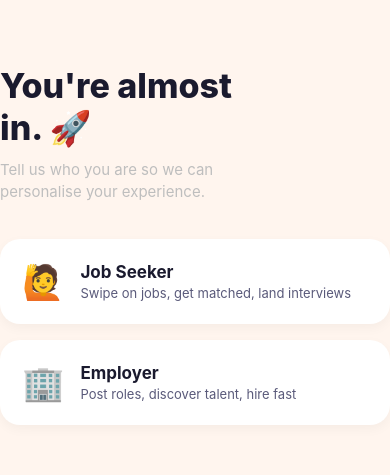
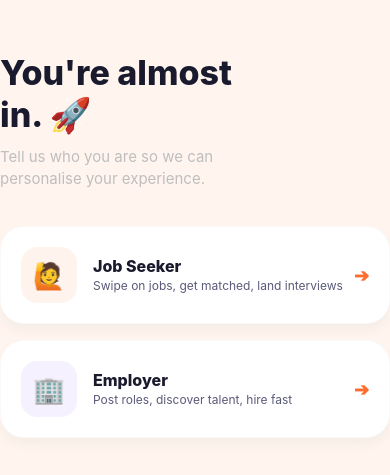
Before and after one commit to Demmyyoung/gyjn-app, a React Native app: screen /Discover in a window 390 px wide. Shown: the part 177-652 px from the top of the page. Built offline with nearby package versions, Linux system fonts and the light colour scheme; what react-native-worklets would draw is missing.

Commit message:
feat: implement core UI screens including onboarding, profile management, and matchmaking flow

```diff
--- a/src/screens/LoginScreen.jsx
+++ b/src/screens/LoginScreen.jsx
@@ -355,11 +355,16 @@ const styles = StyleSheet.create({
     backgroundColor: '#fff',
     borderRadius: 16,
     borderWidth: 1.5,
-    borderColor: 'rgba(0,0,0,0.08)',
+    borderColor: 'rgba(0,0,0,0.05)',
     paddingHorizontal: 18,
     paddingVertical: 14,
     fontSize: 15,
     color: '#1A1A1A',
+    shadowColor: C.night,
+    shadowOffset: { width: 0, height: 2 },
+    shadowOpacity: 0.02,
+    shadowRadius: 4,
+    elevation: 1,
   },
   textArea: { height: 100, textAlignVertical: 'top', paddingTop: 14 },
 
@@ -368,7 +373,7 @@ const styles = StyleSheet.create({
   typePill: {
     paddingHorizontal: 16, paddingVertical: 9,
     borderRadius: 40, borderWidth: 1.5,
-    borderColor: 'rgba(0,0,0,0.1)',
+    borderColor: 'rgba(0,0,0,0.08)',
     backgroundColor: '#fff',
   },
   typePillActive: { backgroundColor: C.orange, borderColor: C.orange },
@@ -383,13 +388,13 @@ const styles = StyleSheet.create({
     alignItems: 'center',
     paddingHorizontal: 14, paddingVertical: 8,
     borderRadius: 40, borderWidth: 1.5,
-    borderColor: 'rgba(0,0,0,0.08)',
+    borderColor: 'rgba(0,0,0,0.05)',
     backgroundColor: '#fff',
   },
-  skillPillActive: { backgroundColor: 'rgba(255,107,44,0.1)', borderColor: C.orange },
+  skillPillActive: { backgroundColor: 'rgba(255,107,44,0.08)', borderColor: C.orange },
   skillCheck: { fontSize: 11, color: C.orange, fontWeight: '800' },
   skillPillText: { fontSize: 13, fontWeight: '600', color: C.muted },
-  skillPillTextActive: { color: C.orange },
+  skillPillTextActive: { color: C.orange, fontWeight: '700' },
 
   cta: { borderRadius: 18, paddingVertical: 17, alignItems: 'center', marginTop: 4 },
   ctaText: { color: '#fff', fontSize: 16, fontWeight: '700' },
@@ -399,7 +404,12 @@ const styles = StyleSheet.create({
   socialBtn: {
     flexDirection: 'row', alignItems: 'center', justifyContent: 'center', gap: 10,
     backgroundColor: '#fff', borderRadius: 18, borderWidth: 1.5,
-    borderColor: 'rgba(0,0,0,0.08)', paddingVertical: 15,
+    borderColor: 'rgba(0,0,0,0.05)', paddingVertical: 15,
+    shadowColor: C.night,
+    shadowOffset: { width: 0, height: 4 },
+    shadowOpacity: 0.03,
+    shadowRadius: 8,
+    elevation: 2,
   },
   socialIcon: { fontSize: 16, fontWeight: '900', color: '#4285F4' },
   socialText: { fontSize: 14, fontWeight: '600', color: C.night },
--- a/src/screens/MatchesScreen.jsx
+++ b/src/screens/MatchesScreen.jsx
@@ -1,8 +1,8 @@
-import React, { useCallback } from 'react';
+import React, { useCallback, useState, useMemo } from 'react';
 import { useQuery } from '@tanstack/react-query';
 import {
   View, Text, StyleSheet, FlatList,
-  TouchableOpacity, ActivityIndicator, RefreshControl,
+  TouchableOpacity, ActivityIndicator, RefreshControl, TextInput,
 } from 'react-native';
 import { useSafeAreaInsets } from 'react-native-safe-area-context';
 import { supabase } from '../lib/supabase';
@@ -64,6 +64,7 @@ function MatchCard({ item, isNew }) {
 export default function MatchesScreen({ route }) {
   const { userName } = route.params || {};
   const insets = useSafeAreaInsets();
+  const [searchQuery, setSearchQuery] = useState('');
 
   const { data: matches = [], isLoading, isFetching, refetch } = useQuery({
     queryKey: ['matches', userName],
@@ -77,6 +78,16 @@ export default function MatchesScreen({ route }) {
     },
     staleTime: 30_000, // 30 s — cached between tab switches
   });
+
+  const filteredMatches = useMemo(() => {
+    if (!searchQuery.trim()) return matches;
+    const query = searchQuery.toLowerCase().trim();
+    return matches.filter((item) => {
+      const role = item.jobs?.role?.toLowerCase() || '';
+      const company = item.jobs?.company?.toLowerCase() || '';
+      return role.includes(query) || company.includes(query);
+    });
+  }, [matches, searchQuery]);
 
   const renderItem = useCallback(({ item, index }) => (
     <MatchCard item={item} isNew={index === 0} />
@@ -95,18 +106,33 @@ export default function MatchesScreen({ route }) {
         </Text>
       </View>
 
+      {/* Search Bar */}
+      {matches.length > 0 && (
+        <View style={styles.searchContainer}>
+          <TextInput
+            style={styles.searchInput}
+            placeholder="Search by role or company..."
+            placeholderTextColor={C.hint}
+            value={searchQuery}
+            onChangeText={setSearchQuery}
+            clearButtonMode="while-editing"
+            autoCorrect={false}
+          />
+        </View>
+      )}
+
       {isLoading ? (
         <View style={styles.loadingWrap}>
           <ActivityIndicator color={C.orange} size="large" />
         </View>
       ) : (
         <FlatList
-          data={matches}
+          data={filteredMatches}
           renderItem={renderItem}
           keyExtractor={keyExtractor}
           contentContainerStyle={[
             styles.listContent,
-            matches.length === 0 && styles.listEmpty,
+            filteredMatches.length === 0 && styles.listEmpty,
           ]}
           showsVerticalScrollIndicator={false}
           initialNumToRender={8}
@@ -119,14 +145,20 @@ export default function MatchesScreen({ route }) {
             />
           }
           ListHeaderComponent={
-            <Text style={styles.sectionLabel}>ALL MATCHES</Text>
+            filteredMatches.length > 0 ? (
+              <Text style={styles.sectionLabel}>ALL MATCHES</Text>
+            ) : null
           }
           ListEmptyComponent={
             <View style={styles.emptyState}>
               <Text style={styles.emptyIcon}>🧞‍♂️</Text>
-              <Text style={styles.emptyTitle}>No wishes granted yet</Text>
+              <Text style={styles.emptyTitle}>
+                {searchQuery ? 'No results found' : 'No wishes granted yet'}
+              </Text>
               <Text style={styles.emptyHint}>
-                Keep swiping on roles you love — your matches will appear here.
+                {searchQuery
+                  ? "Try searching for a different keyword or role."
+                  : "Keep swiping on roles you love — your matches will appear here."}
               </Text>
             </View>
           }
@@ -137,7 +169,7 @@ export default function MatchesScreen({ route }) {
 }
 
 const styles = StyleSheet.create({
-  container: { flex: 1, backgroundColor: '#F5F5F5' },
+  container: { flex: 1, backgroundColor: C.cream },
 
   // Header
   header:   { paddingHorizontal: 24, paddingBottom: 8 },
@@ -145,12 +177,34 @@ const styles = StyleSheet.create({
   subtitle: { fontSize: 13, color: C.hint, marginTop: 2 },
   count:    { fontWeight: '700', color: C.orange },
 
+  // Search Bar
+  searchContainer: {
+    paddingHorizontal: 24,
+    paddingBottom: 12,
+    marginTop: 4,
+  },
+  searchInput: {
+    backgroundColor: '#fff',
+    borderRadius: 16,
+    paddingHorizontal: 16,
+    paddingVertical: 12,
+    fontSize: 14,
+    color: C.night,
+    borderWidth: 1.5,
+    borderColor: 'rgba(0,0,0,0.05)',
+    shadowColor: C.night,
+    shadowOffset: { width: 0, height: 2 },
+    shadowOpacity: 0.02,
+    shadowRadius: 4,
+    elevation: 1,
+  },
+
   // List
   listContent: { paddingHorizontal: 16, paddingBottom: 24, gap: 10 },
   listEmpty:   { flex: 1, justifyContent: 'center' },
   sectionLabel: {
-    fontSize: 11, fontWeight: '700', textTransform: 'uppercase',
-    letterSpacing: 1, color: C.hint, marginBottom: 4, marginTop: 8,
+    fontSize: 11, fontWeight: '800', textTransform: 'uppercase',
+    letterSpacing: 1.2, color: C.orange, marginBottom: 4, marginTop: 8,
   },
 
   // Loading
@@ -158,14 +212,17 @@ const styles = StyleSheet.create({
 
   // Card
   card: {
-    backgroundColor: '#fff', borderRadius: 20, padding: 16,
+    backgroundColor: '#fff', borderRadius: 22, padding: 16,
     flexDirection: 'row', alignItems: 'center', gap: 14,
-    borderWidth: 1, borderColor: C.border,
+    shadowColor: C.night, shadowOffset: { width: 0, height: 4 },
+    shadowOpacity: 0.04, shadowRadius: 10, elevation: 2,
+    borderWidth: 1, borderColor: 'rgba(0,0,0,0.015)',
   },
   logoBox: {
-    width: 52, height: 52, borderRadius: 14,
-    backgroundColor: 'rgba(255,107,44,0.08)',
+    width: 54, height: 54, borderRadius: 16,
+    backgroundColor: 'rgba(255,107,44,0.1)',
     alignItems: 'center', justifyContent: 'center',
+    borderWidth: 1, borderColor: 'rgba(255,107,44,0.15)',
   },
   logoEmoji: { fontSize: 24 },
   cardInfo:    { flex: 1 },
@@ -175,8 +232,8 @@ const styles = StyleSheet.create({
   cardRight:   { alignItems: 'flex-end', gap: 4 },
 
   // Status badge
-  statusBadge: { borderRadius: 10, paddingHorizontal: 10, paddingVertical: 3 },
-  statusText:  { fontSize: 11, fontWeight: '700' },
+  statusBadge: { borderRadius: 12, paddingHorizontal: 10, paddingVertical: 5 },
+  statusText:  { fontSize: 10, fontWeight: '700', textTransform: 'uppercase', letterSpacing: 0.5 },
 
   // New badge
   newBadge:     { backgroundColor: C.orange, borderRadius: 10, paddingHorizontal: 8, paddingVertical: 2 },
--- a/src/screens/OnboardingScreen.jsx
+++ b/src/screens/OnboardingScreen.jsx
@@ -25,26 +25,36 @@ export default function OnboardingScreen({ navigation }) {
         <View style={styles.cards}>
           <TouchableOpacity
             style={styles.card}
-            activeOpacity={0.8}
+            activeOpacity={0.85}
             onPress={() => navigation.navigate('Login', { role: 'seeker' })}
           >
+            <View style={styles.cardLeft}>
+              <View style={[styles.emojiBox, { backgroundColor: 'rgba(255, 107, 44, 0.08)' }]}>
                 <Text style={styles.cardEmoji}>🙋</Text>
+              </View>
               <View style={styles.cardTextContainer}>
                 <Text style={styles.cardLabel}>Job Seeker</Text>
                 <Text style={styles.cardDesc}>Swipe on jobs, get matched, land interviews</Text>
               </View>
+            </View>
+            <Text style={styles.cardArrow}>➔</Text>
           </TouchableOpacity>
 
           <TouchableOpacity
             style={styles.card}
-            activeOpacity={0.8}
+            activeOpacity={0.85}
             onPress={() => navigation.navigate('Login', { role: 'employer' })}
           >
+            <View style={styles.cardLeft}>
+              <View style={[styles.emojiBox, { backgroundColor: 'rgba(123, 79, 233, 0.08)' }]}>
                 <Text style={styles.cardEmoji}>🏢</Text>
+              </View>
               <View style={styles.cardTextContainer}>
                 <Text style={styles.cardLabel}>Employer</Text>
                 <Text style={styles.cardDesc}>Post roles, discover talent, hire fast</Text>
               </View>
+            </View>
+            <Text style={styles.cardArrow}>➔</Text>
           </TouchableOpacity>
         </View>
       </SafeAreaView>
@@ -75,19 +85,35 @@ const styles = StyleSheet.create({
   cards: { gap: 16 },
   card: {
     backgroundColor: '#FFFFFF',
-    borderRadius: 20,
-    padding: 22,
+    borderRadius: 24,
+    padding: 20,
+    flexDirection: 'row',
+    alignItems: 'center',
+    justifyContent: 'space-between',
+    shadowColor: C.night,
+    shadowOffset: { width: 0, height: 6 },
+    shadowOpacity: 0.04,
+    shadowRadius: 12,
+    elevation: 2,
+    borderWidth: 1,
+    borderColor: 'rgba(0,0,0,0.015)',
+  },
+  cardLeft: {
     flexDirection: 'row',
     alignItems: 'center',
     gap: 16,
-    shadowColor: '#000',
-    shadowOffset: { width: 0, height: 4 },
-    shadowOpacity: 0.04,
-    shadowRadius: 12,
-    elevation: 2,
+    flex: 1,
   },
-  cardEmoji: { fontSize: 34 },
-  cardTextContainer: { flex: 1 },
-  cardLabel: { fontSize: 17, fontWeight: '700', color: C.night, marginBottom: 3 },
-  cardDesc: { fontSize: 13, color: C.muted },
+  emojiBox: {
+    width: 56,
+    height: 56,
+    borderRadius: 16,
+    alignItems: 'center',
+    justifyContent: 'center',
+  },
+  cardEmoji: { fontSize: 26 },
+  cardTextContainer: { flex: 1, gap: 2 },
+  cardLabel: { fontSize: 16, fontWeight: '800', color: C.night },
+  cardDesc: { fontSize: 12, color: C.muted, lineHeight: 16 },
+  cardArrow: { fontSize: 18, color: C.orange, fontWeight: '700', paddingLeft: 8 },
 });
--- a/src/screens/ProfileScreen.jsx
+++ b/src/screens/ProfileScreen.jsx
@@ -475,16 +475,30 @@ const styles = StyleSheet.create({
 
   // Sections
   section: { backgroundColor: '#fff', borderRadius: 20, padding: 18, borderWidth: 0.5, borderColor: 'rgba(0,0,0,0.06)' },
-  sectionLabel: { fontSize: 11, fontWeight: '700', textTransform: 'uppercase', letterSpacing: 0.8, color: '#ABABAB', marginBottom: 12 },
+  sectionLabel: { fontSize: 11, fontWeight: '800', textTransform: 'uppercase', letterSpacing: 1.2, color: C.orange, marginBottom: 12 },
   emptyHint: { fontSize: 13, color: C.hint, fontStyle: 'italic' },
 
   chips: { flexDirection: 'row', flexWrap: 'wrap', gap: 8 },
-  chip: { backgroundColor: 'rgba(255,107,44,0.1)', borderRadius: 20, paddingHorizontal: 14, paddingVertical: 6 },
+  chip: {
+    backgroundColor: 'rgba(255,107,44,0.08)',
+    borderRadius: 20,
+    paddingHorizontal: 14,
+    paddingVertical: 7,
+    borderWidth: 1,
+    borderColor: 'rgba(255,107,44,0.15)',
+  },
   chipText: { fontSize: 12, fontWeight: '600', color: C.orange },
 
-  prefRow: { flexDirection: 'row', justifyContent: 'space-between', alignItems: 'center', paddingVertical: 8, borderBottomWidth: 1, borderBottomColor: 'rgba(0,0,0,0.05)' },
-  prefLabel: { fontSize: 13, color: '#6B6B6B' },
-  prefVal: { fontSize: 13, fontWeight: '600', color: C.night },
+  prefRow: {
+    flexDirection: 'row',
+    justifyContent: 'space-between',
+    alignItems: 'center',
+    paddingVertical: 12,
+    borderBottomWidth: 1,
+    borderBottomColor: 'rgba(0,0,0,0.04)'
+  },
+  prefLabel: { fontSize: 13, fontWeight: '500', color: C.muted },
+  prefVal: { fontSize: 13, fontWeight: '700', color: C.night },
 
   logoutBtn: { backgroundColor: 'rgba(255,71,87,0.1)', borderRadius: 18, paddingVertical: 15, alignItems: 'center' },
   logoutText: { color: '#FF4757', fontSize: 14, fontWeight: '700' },
@@ -503,9 +517,11 @@ const styles = StyleSheet.create({
   fieldLabel: { fontSize: 11, fontWeight: '700', color: '#6B6B6B', letterSpacing: 0.8 },
   fieldInput: {
     backgroundColor: '#fff', borderRadius: 16,
-    borderWidth: 1.5, borderColor: 'rgba(0,0,0,0.08)',
+    borderWidth: 1.5, borderColor: 'rgba(0,0,0,0.05)',
     paddingHorizontal: 18, paddingVertical: 14,
     fontSize: 15, color: '#1A1A1A',
+    shadowColor: C.night, shadowOffset: { width: 0, height: 2 },
+    shadowOpacity: 0.02, shadowRadius: 4, elevation: 1,
   },
   textArea: { height: 110, textAlignVertical: 'top', paddingTop: 14 },
 
--- a/src/screens/SwipeScreen.jsx
+++ b/src/screens/SwipeScreen.jsx
@@ -10,6 +10,7 @@ import Animated, {
   interpolate, runOnJS,
 } from 'react-native-reanimated';
 import { useSafeAreaInsets } from 'react-native-safe-area-context';
+import { LinearGradient } from 'expo-linear-gradient';
 import * as Haptics from 'expo-haptics';
 import { supabase } from '../lib/supabase';
 
@@ -55,22 +56,43 @@ function Tag({ label, type }) {
 // ─── JobCard (pure renderer) ────────────────────────────────────────────────
 
 function JobCard({ job, onPress }) {
+  const colors = job.colors && job.colors.length >= 2 ? job.colors : [C.orange, C.mango];
+
   return (
-    <TouchableOpacity activeOpacity={1} onPress={onPress} style={styles.card}>
-      <View style={[styles.cardTop, { backgroundColor: job.colors[0] }]}>
+    <TouchableOpacity activeOpacity={0.95} onPress={onPress} style={styles.card}>
+      <LinearGradient
+        colors={colors}
+        start={{ x: 0, y: 0 }}
+        end={{ x: 1, y: 1 }}
+        style={styles.cardTop}
+      >
         <View style={styles.matchPill}>
           <Text style={styles.matchPillText}>{job.match}% match</Text>
         </View>
         <View style={styles.cardLogoWrap}>
-          <View style={[styles.cardLogoBox, { backgroundColor: 'rgba(0,0,0,0.18)' }]}>
+          <View style={styles.cardLogoBox}>
             <Text style={styles.cardLogoEmoji}>{job.emoji}</Text>
           </View>
         </View>
-      </View>
+      </LinearGradient>
       <View style={styles.cardBottom}>
         <Text style={styles.cardCompany}>{job.company}</Text>
         <Text style={styles.cardRole}>{job.role}</Text>
-        <Text style={styles.cardSalary}>{job.salary} / mo</Text>
+
+        <View style={styles.cardTagsRow}>
+          {job.tags && job.tags.slice(0, 2).map((t, idx) => (
+            <View key={idx} style={[styles.cardTag, { backgroundColor: TAG_COLORS[t.type]?.bg || TAG_COLORS.default.bg }]}>
+              <Text style={[styles.cardTagText, { color: TAG_COLORS[t.type]?.text || TAG_COLORS.default.text }]}>
+                {t.label}
+              </Text>
+            </View>
+          ))}
+        </View>
+
+        <View style={styles.cardBottomFooter}>
+          <Text style={styles.cardSalary}>{job.salary} / mo</Text>
+          <Text style={styles.tapPrompt}>Tap details ➔</Text>
+        </View>
       </View>
     </TouchableOpacity>
   );
@@ -124,6 +146,21 @@ function AnimatedCard({ job, isTop, stackIndex, translateX, translateY, onPress,
     };
   });
 
+  const likeStyle = useAnimatedStyle(() => {
+    const opacity = interpolate(translateX.value, [0, 80], [0, 1], 'clamp');
+    return { opacity };
+  });
+
+  const nopeStyle = useAnimatedStyle(() => {
+    const opacity = interpolate(translateX.value, [-80, 0], [1, 0], 'clamp');
+    return { opacity };
+  });
+
+  const saveStyle = useAnimatedStyle(() => {
+    const opacity = interpolate(translateY.value, [0, 80], [0, 1], 'clamp');
+    return { opacity };
+  });
+
   return (
     <Animated.View
       style={[styles.cardWrapper, animStyle, { zIndex: 100 - stackIndex }]}
@@ -131,6 +168,19 @@ function AnimatedCard({ job, isTop, stackIndex, translateX, translateY, onPress,
       shouldRasterizeIOS={true}
     >
       <JobCard job={job} onPress={isTop ? onPress : undefined} />
+      {isTop && (
+        <>
+          <Animated.View style={[styles.stampOverlay, styles.stampLike, likeStyle]}>
+            <Text style={styles.stampTextLike}>APPLY</Text>
+          </Animated.View>
+          <Animated.View style={[styles.stampOverlay, styles.stampNope, nopeStyle]}>
+            <Text style={styles.stampTextNope}>SKIP</Text>
+          </Animated.View>
+          <Animated.View style={[styles.stampOverlay, styles.stampSave, saveStyle]}>
+            <Text style={styles.stampTextSave}>SAVE</Text>
+          </Animated.View>
+        </>
+      )}
     </Animated.View>
   );
 }
@@ -397,9 +447,11 @@ export default function SwipeScreen({ route, navigation, onMatchLand }) {
       {/* Header — logo center, filter right */}
       <View style={[styles.header, { paddingTop: Math.max(insets.top, 8) }]}>
         <View style={{ width: 40 }} />
-        <Text style={styles.logo}>Jinni</Text>
-        <TouchableOpacity style={styles.filterBtn}>
-          <Text style={styles.filterIcon}>☰</Text>
+        <Text style={styles.logo}>🧞‍♂️ Jinni</Text>
+        <TouchableOpacity style={styles.filterBtn} activeOpacity={0.7}>
+          <View style={styles.filterBtnCircle}>
+            <Text style={styles.filterIcon}>☰</Text>
+          </View>
         </TouchableOpacity>
       </View>
 
@@ -438,8 +490,19 @@ export default function SwipeScreen({ route, navigation, onMatchLand }) {
             <Text style={styles.sheetDesc}>{detailJob?.description}</Text>
             <Text style={styles.sheetSectionLabel}>REQUIREMENTS</Text>
             {detailJob?.reqs.map((r, i) => <Text key={i} style={styles.sheetReq}>• {r}</Text>)}
-            <TouchableOpacity style={styles.sheetApply} onPress={() => { setShowDetail(false); triggerSwipe('right'); }}>
-              <Text style={styles.sheetApplyText}>Apply via Jinni →</Text>
+            <TouchableOpacity
+              activeOpacity={0.85}
+              style={{ marginTop: 24 }}
+              onPress={() => { setShowDetail(false); triggerSwipe('right'); }}
+            >
+              <LinearGradient
+                colors={[C.orange, C.mango]}
+                start={{ x: 0, y: 0 }}
+                end={{ x: 1, y: 0 }}
+                style={styles.sheetApply}
+              >
+                <Text style={styles.sheetApplyText}>Apply via Jinni →</Text>
+              </LinearGradient>
             </TouchableOpacity>
           </ScrollView>
         </View>
@@ -460,7 +523,13 @@ const styles = StyleSheet.create({
   },
   logo: { fontSize: 22, fontWeight: '900', color: C.orange, letterSpacing: -0.5 },
   filterBtn: { width: 40, height: 40, alignItems: 'center', justifyContent: 'center' },
-  filterIcon: { fontSize: 18, color: C.night },
+  filterBtnCircle: {
+    width: 40, height: 40, backgroundColor: '#fff', borderRadius: 20,
+    alignItems: 'center', justifyContent: 'center',
+    shadowColor: '#000', shadowOffset: { width: 0, height: 2 },
+    shadowOpacity: 0.08, shadowRadius: 6, elevation: 3,
+  },
+  filterIcon: { fontSize: 16, color: C.night },
 
   // Deck
   deck: { flex: 1, alignItems: 'center', justifyContent: 'center' },
@@ -475,17 +544,141 @@ const styles = StyleSheet.create({
   },
   cardTop: { flex: 1, justifyContent: 'space-between', padding: 20 },
   matchPill: {
-    alignSelf: 'flex-start', backgroundColor: 'rgba(0,0,0,0.2)',
-    borderRadius: 20, paddingHorizontal: 12, paddingVertical: 5,
+    alignSelf: 'flex-start',
+    backgroundColor: 'rgba(255, 255, 255, 0.2)',
+    borderRadius: 20,
+    paddingHorizontal: 12,
+    paddingVertical: 6,
+    borderWidth: 1,
+    borderColor: 'rgba(255, 255, 255, 0.3)',
   },
-  matchPillText: { color: '#fff', fontSize: 12, fontWeight: '700', letterSpacing: 0.3 },
+  matchPillText: {
+    color: '#fff',
+    fontSize: 11,
+    fontWeight: '800',
+    letterSpacing: 0.5,
+    textTransform: 'uppercase',
+  },
   cardLogoWrap: { alignSelf: 'flex-start' },
-  cardLogoBox: { width: 56, height: 56, borderRadius: 14, alignItems: 'center', justifyContent: 'center' },
-  cardLogoEmoji: { fontSize: 28 },
-  cardBottom: { backgroundColor: C.night, paddingHorizontal: 24, paddingVertical: 22, gap: 4 },
-  cardCompany: { fontSize: 11, fontWeight: '700', color: 'rgba(255,255,255,0.4)', letterSpacing: 1.2, textTransform: 'uppercase' },
-  cardRole: { fontSize: 22, fontWeight: '800', color: '#fff', letterSpacing: -0.3 },
-  cardSalary: { fontSize: 14, fontWeight: '600', color: C.gold, marginTop: 2 },
+  cardLogoBox: {
+    width: 64,
+    height: 64,
+    borderRadius: 18,
+    alignItems: 'center',
+    justifyContent: 'center',
+    backgroundColor: 'rgba(255, 255, 255, 0.25)',
+    borderWidth: 1,
+    borderColor: 'rgba(255, 255, 255, 0.35)',
+    shadowColor: '#000',
+    shadowOffset: { width: 0, height: 4 },
+    shadowOpacity: 0.1,
+    shadowRadius: 6,
+    elevation: 3,
+  },
+  cardLogoEmoji: { fontSize: 32 },
+  cardBottom: {
+    backgroundColor: '#fff',
+    paddingHorizontal: 24,
+    paddingVertical: 20,
+    gap: 8,
+    borderBottomLeftRadius: 28,
+    borderBottomRightRadius: 28,
+  },
+  cardCompany: {
+    fontSize: 12,
+    fontWeight: '700',
+    color: C.orange,
+    letterSpacing: 1,
+    textTransform: 'uppercase',
+  },
+  cardRole: {
+    fontSize: 22,
+    fontWeight: '800',
+    color: C.night,
+    letterSpacing: -0.5,
+  },
+  cardTagsRow: {
+    flexDirection: 'row',
+    flexWrap: 'wrap',
+    gap: 6,
+    marginTop: 2,
+    marginBottom: 4,
+  },
+  cardTag: {
+    paddingHorizontal: 8,
+    paddingVertical: 4,
+    borderRadius: 12,
+  },
+  cardTagText: {
+    fontSize: 10,
+    fontWeight: '600',
+  },
+  cardBottomFooter: {
+    flexDirection: 'row',
+    alignItems: 'center',
+    justifyContent: 'space-between',
+    marginTop: 6,
+    borderTopWidth: 1,
+    borderTopColor: 'rgba(0,0,0,0.04)',
+    paddingTop: 10,
+  },
+  cardSalary: {
+    fontSize: 15,
+    fontWeight: '800',
+    color: C.night,
+  },
+  tapPrompt: {
+    fontSize: 11,
+    fontWeight: '600',
+    color: C.hint,
+  },
+
+  // Stamp Overlays
+  stampOverlay: {
+    position: 'absolute',
+    top: 36,
+    borderWidth: 4,
+    borderRadius: 12,
+    paddingHorizontal: 16,
+    paddingVertical: 8,
+    alignItems: 'center',
+    justifyContent: 'center',
+    zIndex: 150,
+  },
+  stampLike: {
+    left: 36,
+    borderColor: C.green,
+    transform: [{ rotate: '-12deg' }],
+  },
+  stampNope: {
+    right: 36,
+    borderColor: C.red,
+    transform: [{ rotate: '12deg' }],
+  },
+  stampSave: {
+    alignSelf: 'center',
+    top: CARD_HEIGHT / 2 - 30,
+    borderColor: C.gold,
+    transform: [{ rotate: '-5deg' }],
+  },
+  stampTextLike: {
+    fontSize: 24,
+    fontWeight: '900',
+    color: C.green,
+    letterSpacing: 2,
+  },
+  stampTextNope: {
+    fontSize: 24,
+    fontWeight: '900',
+    color: C.red,
+    letterSpacing: 2,
+  },
+  stampTextSave: {
+    fontSize: 24,
+    fontWeight: '900',
+    color: C.gold,
+    letterSpacing: 2,
+  },
 
   // Empty state
   emptyDeck: { flex: 1, alignItems: 'center', justifyContent: 'center', gap: 16, padding: 40 },
@@ -505,7 +698,7 @@ const styles = StyleSheet.create({
   sheetSalary: { fontSize: 20, fontWeight: '800', color: C.night },
   sheetDesc: { fontSize: 14, color: C.muted, lineHeight: 22 },
   sheetReq: { fontSize: 14, color: C.muted, marginBottom: 4, lineHeight: 22 },
-  sheetApply: { backgroundColor: C.orange, paddingVertical: 16, borderRadius: 16, alignItems: 'center', marginTop: 24 },
+  sheetApply: { paddingVertical: 16, borderRadius: 16, alignItems: 'center', width: '100%' },
   sheetApplyText: { color: '#fff', fontSize: 15, fontWeight: '700' },
   tagsRow: { flexDirection: 'row', flexWrap: 'wrap', gap: 8, marginBottom: 8 },
   tag: { paddingHorizontal: 11, paddingVertical: 5, borderRadius: 20 },
```
Lines whose indentation alone changed are shown as unchanged.
